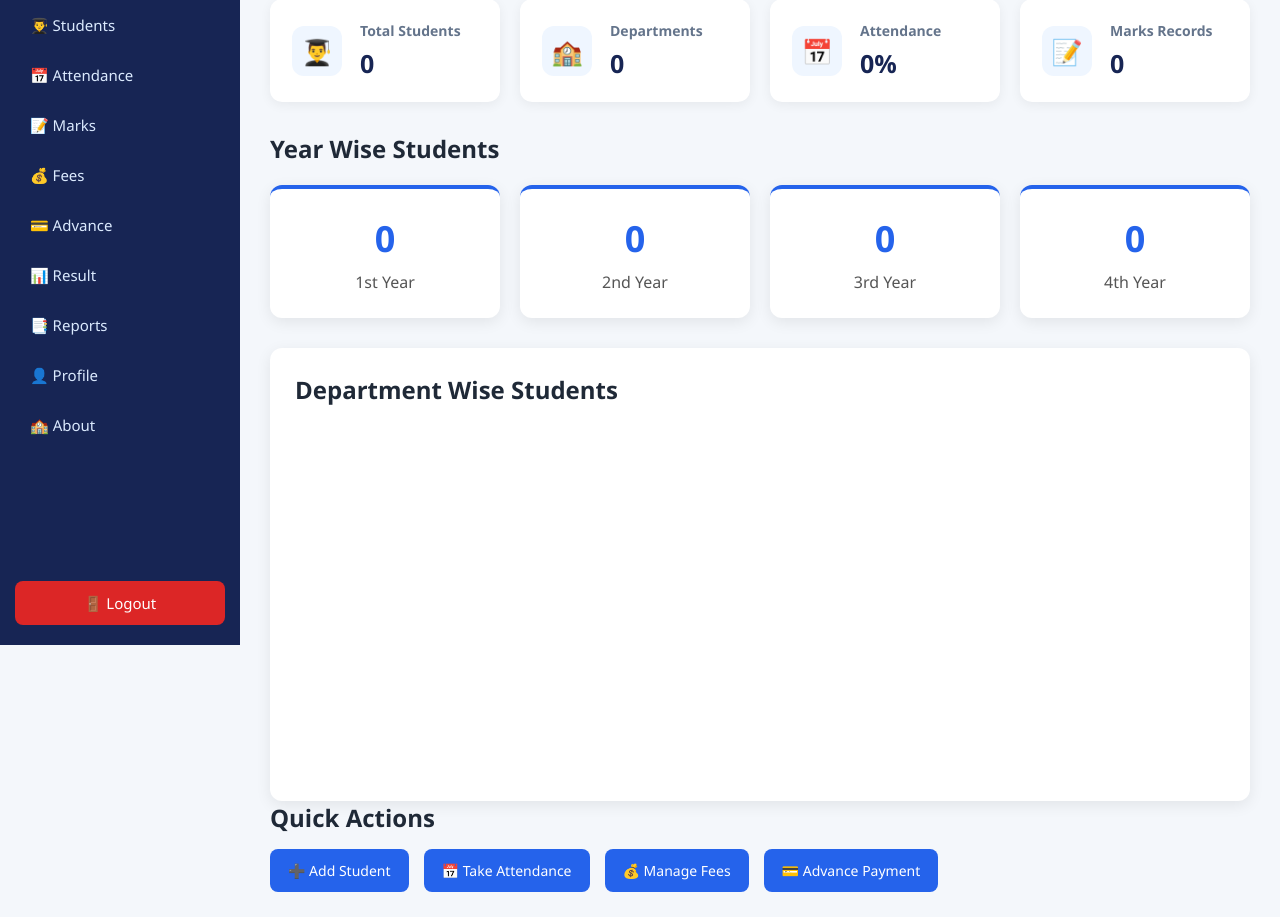
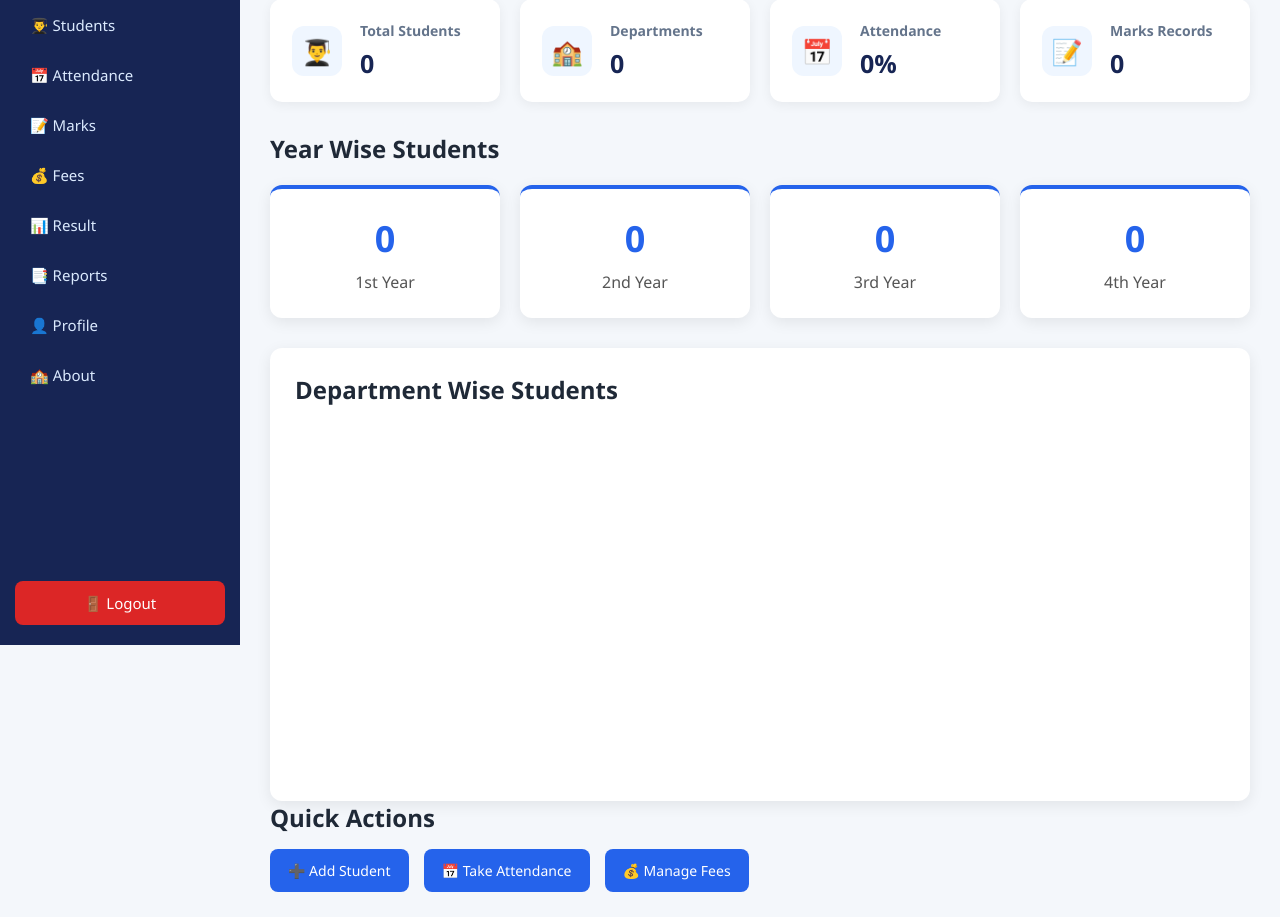
Before and after one commit to gokulakannangh-lang/Student-Management-System, a plain HTML site: page frontend/dashboard.html in a window 1280 px wide. Shown: the part 155-1072 px from the top of the page. Drawn offline with nearby package versions, Linux system fonts and the light colour scheme; no server answers.

```diff
--- a/frontend/dashboard.html
+++ b/frontend/dashboard.html
@@ -81,13 +81,7 @@
             </a>
 
 
-            <!-- Admin + Teacher -->
-            <a href="advance.html"
-               class="menu admin teacher">
 
-                💳 Advance
-
-            </a>
 
 
             <!-- Admin + Teacher -->
@@ -375,12 +369,6 @@
                 </button>
 
 
-                <button onclick="location.href='advance.html'">
-
-                    💳 Advance Payment
-
-                </button>
-
 
             </div>
 
```
